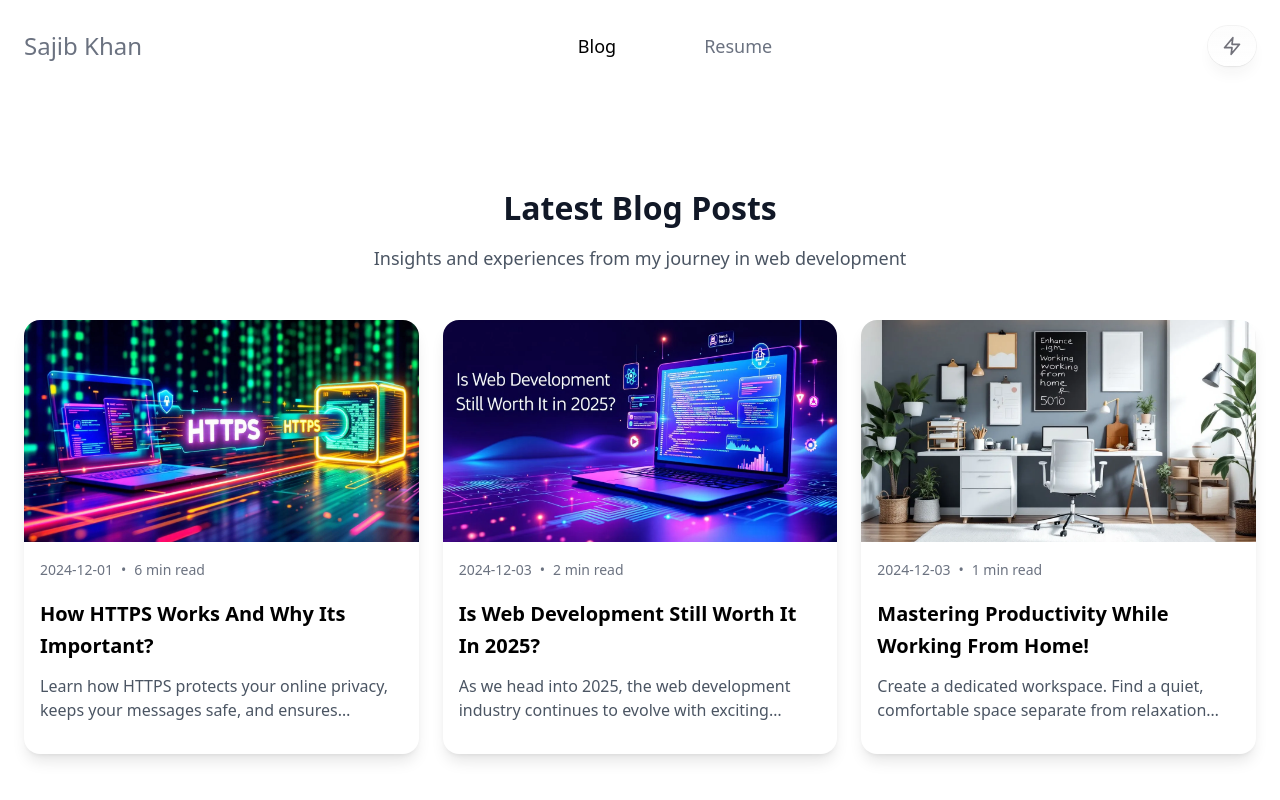
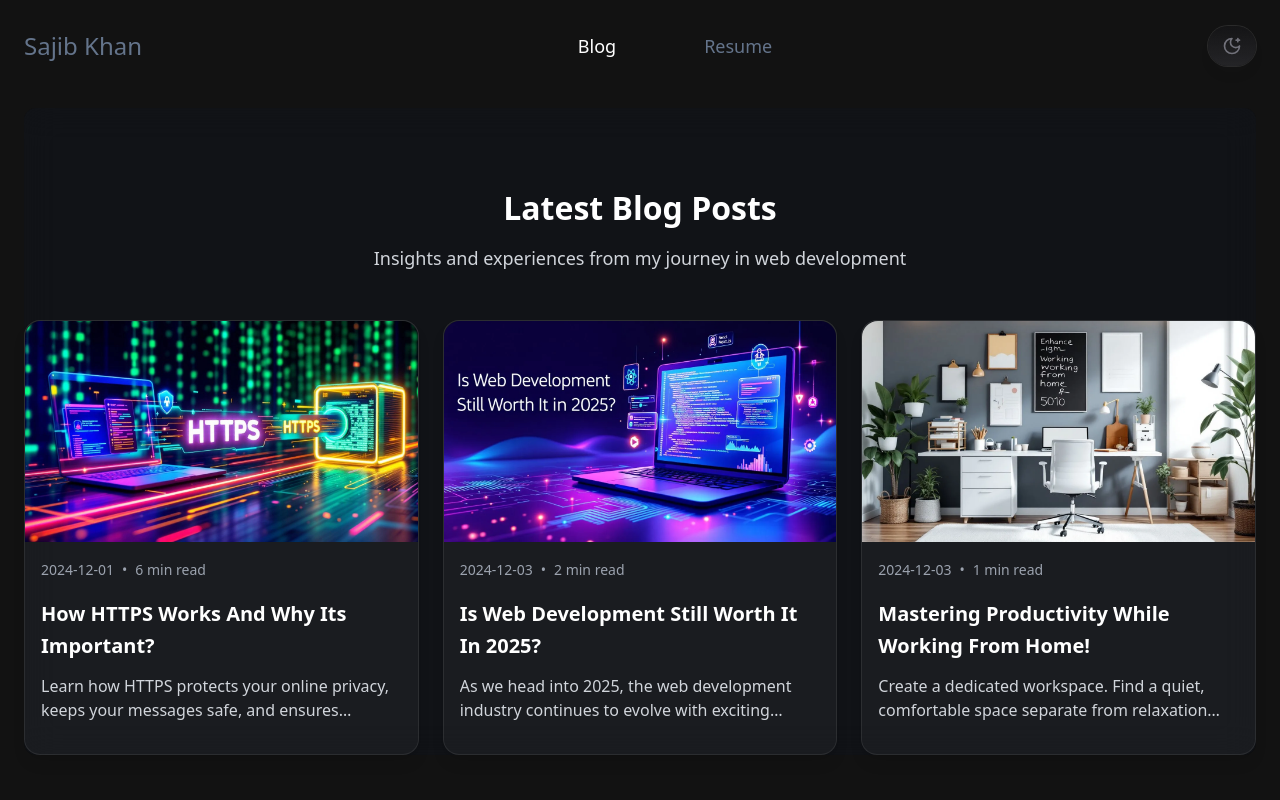
Before and after one commit to sajibcse68/website, a Next.js app: page /blog in a window 1280 px wide. Shown: the top 800 px of the page. Built offline with nearby package versions, Linux system fonts and the light colour scheme.

Commit message:
Update the brand blue color, now default theme is dark

```diff
--- a/app/layout.tsx
+++ b/app/layout.tsx
@@ -27,7 +27,7 @@ export default function RootLayout({
     >
       <body>
         <ThemeProvider>
-          <div className="flex h-full flex-col bg-white transition dark:bg-gray-900 px-6 sm:px-6">
+          <div className="flex h-full flex-col bg-white px-6 transition dark:bg-blue2-900 sm:px-6">
             <Navbar />
 
             <div className="relative text-zinc-800 dark:text-zinc-200">
--- a/app/styles/app.css
+++ b/app/styles/app.css
@@ -26,13 +26,13 @@
 	--color-team-yellow: #846901;
 	--color-yellow-500: #846901;
 	--color-yellow-500-inverted: #ffd644;
+	/* new colors, using 'clr' to avoid clashing with tailwind */
+	--clr-blue-900: #01031a;
 }
 
 .light,
 .dark .text-inverse {
 	--color-team-unknown: var(--color-black);
-	--bg-primary: var(--color-white);
-	--bg-secondary: var(--color-gray-100);
 	--bg-alt: var(--color-gray-200);
 	--border-secondary: var(--color-gray-200);
 	--text-primary: var(--color-black);
@@ -46,8 +46,6 @@
 	--color-yellow-500: #ffd644;
 	--color-yellow-500-inverted: #a08600;
 	--color-team-unknown: var(--color-white);
-	--bg-primary: var(--color-gray-900);
-	--bg-secondary: var(--color-gray-800);
 	--bg-alt: var(--color-gray-700);
 	--border-secondary: var(--color-gray-600);
 	--text-primary: var(--color-white);
--- a/components/blogs/BlogCard.tsx
+++ b/components/blogs/BlogCard.tsx
@@ -19,7 +19,7 @@ function BlogCard({ blog }: BlogCardProps) {
 
   return (
     <Link href={`/blog/${slug}`}>
-      <article className="group cursor-pointer rounded-2xl bg-white shadow-lg hover:shadow-2xl dark:bg-gray-800 h-full hover:ring-2 hover:ring-blue-500">
+      <article className="group h-full cursor-pointer rounded-2xl border border-gray-300 bg-white shadow-lg hover:shadow-2xl hover:ring-2 hover:ring-blue-500 dark:border-white2-80 dark:bg-white2-40">
         <div className="rounded-t-2xl aspect-[16/9]">
           <Image
             src={`/images/blogs/${slug}.webp`}
--- a/components/navbar/Navbar.tsx
+++ b/components/navbar/Navbar.tsx
@@ -150,7 +150,7 @@ export default function Navbar() {
         className="lg:hidden"
       >
         <div className="fixed inset-0 z-10" />
-        <DialogPanel className="fixed inset-y-0 right-0 z-10 w-full overflow-y-auto bg-white px-6 py-6 sm:max-w-sm sm:ring-1 sm:ring-gray-900/10 dark:bg-gray-900">
+        <DialogPanel className="fixed inset-y-0 right-0 z-10 w-full overflow-y-auto bg-white px-6 py-6 sm:max-w-sm sm:ring-1 sm:ring-gray-900/10 dark:bg-blue2-900">
           <div className="flex items-center justify-between" onClick={() => setMobileMenuOpen(false)}>
             <Link
               className={cn(
@@ -167,7 +167,7 @@ export default function Navbar() {
             <button
               type="button"
               onClick={() => setMobileMenuOpen(false)}
-              className="-m-2.5 rounded-md p-2.5 text-white dark:bg-gray-900"
+              className="-m-2.5 rounded-md p-2.5 text-white dark:bg-blue2-900"
             >
               <span className="sr-only">Close menu</span>
               <XMarkIcon aria-hidden="true" className="size-6" />
--- a/components/sections/HeroSection.tsx
+++ b/components/sections/HeroSection.tsx
@@ -3,7 +3,7 @@ import Link from 'next/link';
 
 function HeroSection() {
   return (
-    <div className="relative min-h-[70vh] flex items-center justify-center overflow-hidden bg-gradient-to-br from-white to-white dark:from-gray-900 dark:to-gray-900 transition-colors duration-300">
+    <div className="relative min-h-[70vh] flex items-center justify-center overflow-hidden bg-gradient-to-br from-white to-white dark:from-blue2-900 dark:to-blue2-900 transition-colors duration-300">
       {/** <!-- Animated Background Patterns --> */}
       <div className="absolute inset-0 overflow-hidden">
         {/** <!-- Gradient Overlay --> */}
--- a/components/sections/TestimonialSection.tsx
+++ b/components/sections/TestimonialSection.tsx
@@ -141,10 +141,10 @@ const TestimonialSection = () => {
 
         <div className="relative">
           {/* Carousel Container */}
-          <div className="grid grid-cols-1 px-5 1.5xl:px-0  md:grid-cols-2 lg:grid-cols-3 gap-4">
+          <div className="grid grid-cols-1 gap-4 px-5  md:grid-cols-2 lg:grid-cols-3 1.5xl:px-0">
             {displayedTestimonials.map((testimonial) => (
               <div
-                className="bg-white dark:bg-gray-800 p-6 rounded-lg shadow-lg transition-transform transform hover:scale-105"
+                className="transform rounded-lg border border-gray-300 bg-white p-6 shadow-lg transition-transform hover:scale-105 dark:border-white2-80 dark:bg-white2-40"
                 key={testimonial.name}
               >
                 <Link
--- a/components/theme/ThemeProvider.tsx
+++ b/components/theme/ThemeProvider.tsx
@@ -3,7 +3,7 @@
 import { ThemeProvider } from "next-themes";
 
 export function Provider({ children }: { children: React.ReactNode }) {
-  return <ThemeProvider attribute="class" defaultTheme='system' enableSystem>
+  return <ThemeProvider attribute="class" defaultTheme='dark'>
       {children}
   </ThemeProvider>
 }
--- a/tailwind.config.ts
+++ b/tailwind.config.ts
@@ -31,6 +31,13 @@ const config: Config = {
       colors: {
         transparent: 'transparent',
         current: 'currentColor',
+        white2: {
+          40: 'rgba(255, 255, 255, 0.04)',
+          80: 'rgba(255, 255, 255, .08)',
+        },
+        blue2: {
+          900: 'var(--clr-blue-900)',
+        },
         team: {
           unknown: 'var(--color-team-unknown)',
           current: 'var(--color-team-current)',
```
